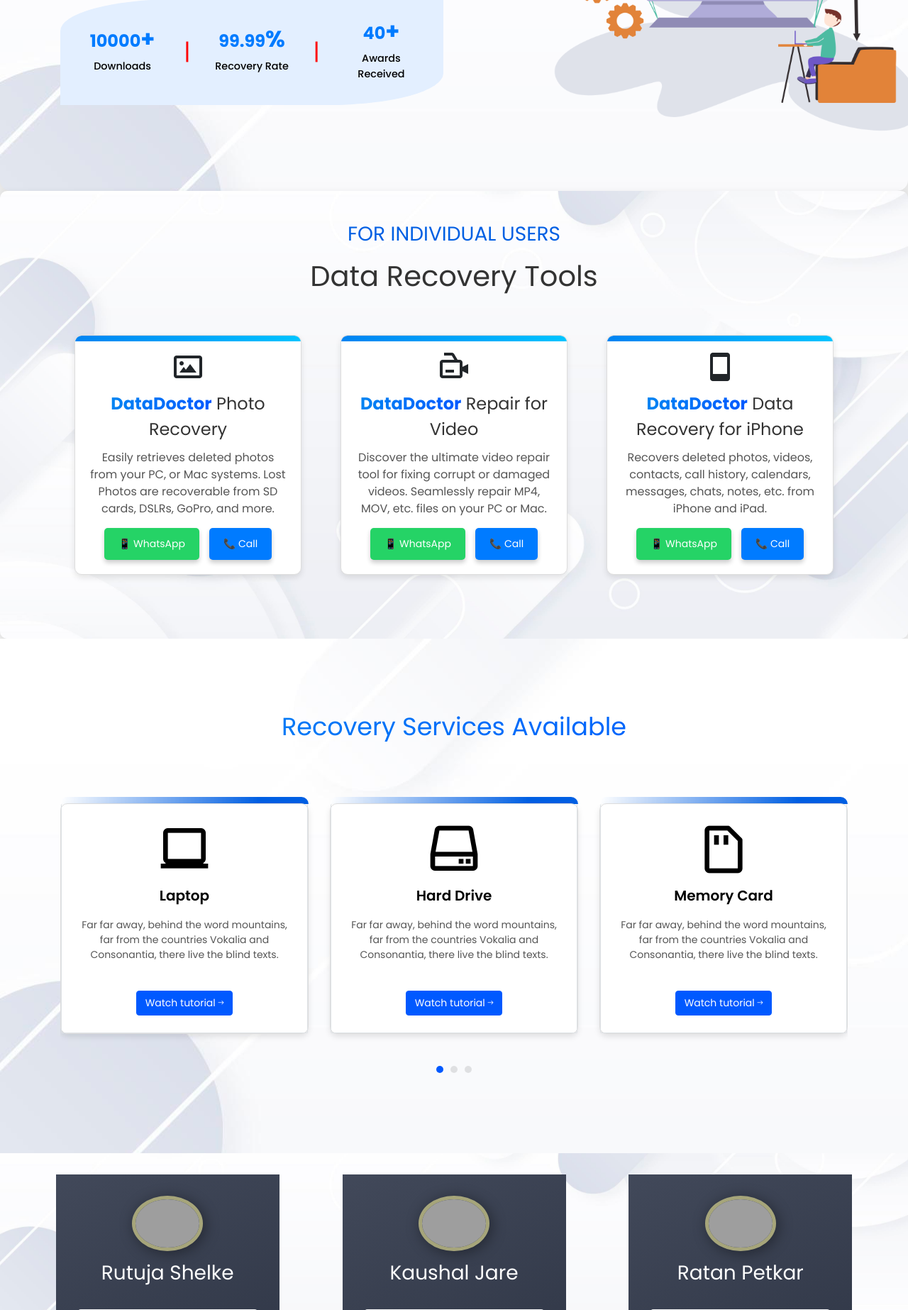
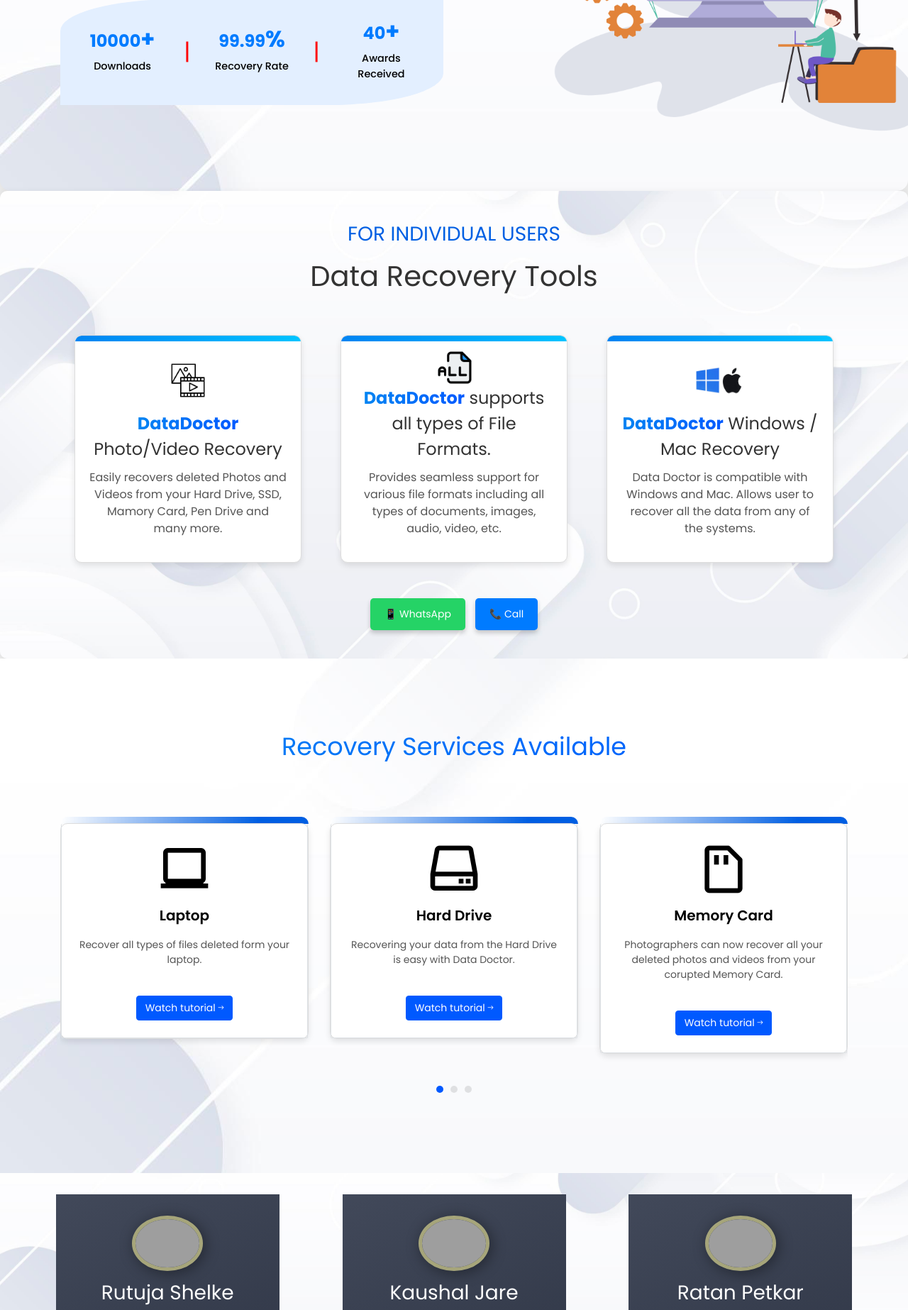
Before and after one commit to ShantanuHon99/DataDoctorr, a Laravel app: page / in a window 1280 px wide. Shown: the part 474-2320 px from the top of the page at 71% size. Run offline with Laravel 12, Linux system fonts and the light colour scheme; some libraries are stand-ins or nearby versions; grey boxes are pictures that could not be loaded.

Commit message:
Final Changes Done !!!

```diff
--- a/public/css/tools.css
+++ b/public/css/tools.css
@@ -74,6 +74,14 @@
     font-size: 1.4em;
     margin-bottom: 10px;
     color: #333;
+}
+
+.card-image {
+    display: block;
+    margin:  auto;
+    align-content : auto;
+    width: 50px;
+    height: 50px;
 }
 
 h4 span {
--- a/resources/views/demo.blade.php
+++ b/resources/views/demo.blade.php
@@ -8,10 +8,10 @@
 
     <link href="https://fonts.googleapis.com/css?family=Poppins:300,400,500,600,700,800,900" rel="stylesheet">
 
-    <link rel="stylesheet" href="{{ asset('css/owl.carousel.min.css') }}">
-    <link rel="stylesheet" href="{{ asset('css/owl.theme.default.min.css') }}">
+    <link rel="stylesheet" href="<?php echo e(asset('css/owl.carousel.min.css')); ?>">
+    <link rel="stylesheet" href="<?php echo e(asset('css/owl.theme.default.min.css')); ?>">
     <link rel="stylesheet" href="https://cdnjs.cloudflare.com/ajax/libs/ionicons/4.5.6/css/ionicons.min.css">
-    <link rel="stylesheet" href="{{ asset('css/demo.css') }}">
+    <link rel="stylesheet" href="<?php echo e(asset('css/demo.css')); ?>">
 
 </head>
 
@@ -30,16 +30,18 @@
                     <div class="col-md-12">
                         <div class="featured-carousel owl-carousel">
                             <div class="item">
-                            <div class="gradient-strip" style="height: 10px; background: linear-gradient(90deg, rgba(255, 255, 255, 0.8) 0%, #005fe3 80%); border-radius: 10px 10px 0 0; margin-bottom: -1px;"></div>
+                                <div class="gradient-strip"
+                                    style="height: 10px; background: linear-gradient(90deg, rgba(255, 255, 255, 0.8) 0%, #005fe3 80%); border-radius: 10px 10px 0 0; margin-bottom: -1px;">
+                                </div>
                                 <div class="blog-entry"
                                     style=" border: 1px solid #ddd; border-radius: 10px; box-shadow: 0px 4px 8px rgba(0,0,0,0.1); background-color: #white; margin-bottom: 20px;">
                                     <div class="text border border-top-0 p-4 d-flex flex-column align-items-center">
                                         <i class='bx bx-mobile'
                                             style="font-size: 80px; margin-bottom: 10px; color:black;"></i>
                                         <!-- Increased size -->
-                                        <h3 class="heading text-center"><a href="#">Mobile</a></h3>
-                                        <p class="text-center">Far far away, behind the word mountains, far from the
-                                            countries Vokalia and Consonantia, there live the blind texts.</p>
+                                        <h3 class="heading text-center"><a href="/video">Mobile</a></h3>
+                                        <p class="text-center">Recover your important detleted files from your mobile
+                                            phone. </p>
                                         <div class="d-flex align-items-center mt-4">
                                             <p class="mb-0">
                                                 <a href="/video" class="btn btn-primary">
@@ -53,7 +55,9 @@
                             </div>
 
                             <div class="item">
-                            <div class="gradient-strip" style="height: 10px; background: linear-gradient(90deg, rgba(255, 255, 255, 0.8) 0%, #005fe3 80%); border-radius: 10px 10px 0 0; margin-bottom: -1px;"></div>
+                                <div class="gradient-strip"
+                                    style="height: 10px; background: linear-gradient(90deg, rgba(255, 255, 255, 0.8) 0%, #005fe3 80%); border-radius: 10px 10px 0 0; margin-bottom: -1px;">
+                                </div>
 
                                 <div class="blog-entry"
                                     style=" border: 1px solid #ddd; border-radius: 10px; box-shadow: 0px 4px 8px rgba(0,0,0,0.1); background-color: #white; margin-bottom: 20px;">
@@ -61,9 +65,8 @@
                                         <i class='bx bx-laptop'
                                             style="font-size: 80px; margin-bottom: 10px; color:black;"></i>
                                         <!-- Increased size -->
-                                        <h3 class="heading text-center"><a href="#">Laptop</a></h3>
-                                        <p class="text-center">Far far away, behind the word mountains, far from the
-                                            countries Vokalia and Consonantia, there live the blind texts.</p>
+                                        <h3 class="heading text-center"><a href="/video">Laptop</a></h3>
+                                        <p class="text-center">Recover all types of files deleted form your laptop. </p>
                                         <div class="d-flex align-items-center mt-4">
                                             <p class="mb-0">
                                                 <a href="/video" class="btn btn-primary">
@@ -76,7 +79,9 @@
                                 </div>
                             </div>
                             <div class="item">
-                            <div class="gradient-strip" style="height: 10px; background: linear-gradient(90deg, rgba(255, 255, 255, 0.8) 0%, #005fe3 80%); border-radius: 10px 10px 0 0; margin-bottom: -1px;"></div>
+                                <div class="gradient-strip"
+                                    style="height: 10px; background: linear-gradient(90deg, rgba(255, 255, 255, 0.8) 0%, #005fe3 80%); border-radius: 10px 10px 0 0; margin-bottom: -1px;">
+                                </div>
 
                                 <div class="blog-entry"
                                     style=" border: 1px solid #ddd; border-radius: 10px; box-shadow: 0px 4px 8px rgba(0,0,0,0.1); background-color: #white; margin-bottom: 20px;">
@@ -84,9 +89,9 @@
                                         <i class='bx bx-hdd'
                                             style="font-size: 80px; margin-bottom: 10px; color:black;"></i>
                                         <!-- Increased size -->
-                                        <h3 class="heading text-center"><a href="#">Hard Drive</a></h3>
-                                        <p class="text-center">Far far away, behind the word mountains, far from the
-                                            countries Vokalia and Consonantia, there live the blind texts.</p>
+                                        <h3 class="heading text-center"><a href="/video">Hard Drive</a></h3>
+                                        <p class="text-center">Recovering your data from the Hard Drive is easy with
+                                            Data Doctor. </p>
                                         <div class="d-flex align-items-center mt-4">
                                             <p class="mb-0">
                                                 <a href="/video" class="btn btn-primary">
@@ -99,7 +104,9 @@
                                 </div>
                             </div>
                             <div class="item">
-                            <div class="gradient-strip" style="height: 10px; background: linear-gradient(90deg, rgba(255, 255, 255, 0.8) 0%, #005fe3 80%); border-radius: 10px 10px 0 0; margin-bottom: -1px;"></div>
+                                <div class="gradient-strip"
+                                    style="height: 10px; background: linear-gradient(90deg, rgba(255, 255, 255, 0.8) 0%, #005fe3 80%); border-radius: 10px 10px 0 0; margin-bottom: -1px;">
+                                </div>
 
                                 <div class="blog-entry"
                                     style=" border: 1px solid #ddd; border-radius: 10px; box-shadow: 0px 4px 8px rgba(0,0,0,0.1); background-color: #white; margin-bottom: 20px;">
@@ -107,9 +114,9 @@
                                         <i class='bx bx-memory-card'
                                             style="font-size: 80px; margin-bottom: 10px; color:black;"></i>
                                         <!-- Increased size -->
-                                        <h3 class="heading text-center"><a href="#">Memory Card</a></h3>
-                                        <p class="text-center">Far far away, behind the word mountains, far from the
-                                            countries Vokalia and Consonantia, there live the blind texts.</p>
+                                        <h3 class="heading text-center"><a href="/video">Memory Card</a></h3>
+                                        <p class="text-center">Photographers can now recover all your deleted photos and
+                                            videos from your corupted Memory Card.</p>
                                         <div class="d-flex align-items-center mt-4">
                                             <p class="mb-0">
                                                 <a href="/video" class="btn btn-primary">
@@ -122,7 +129,9 @@
                                 </div>
                             </div>
                             <div class="item">
-                            <div class="gradient-strip" style="height: 10px; background: linear-gradient(90deg, rgba(255, 255, 255, 0.8) 0%, #005fe3 80%); border-radius: 10px 10px 0 0; margin-bottom: -1px;"></div>
+                                <div class="gradient-strip"
+                                    style="height: 10px; background: linear-gradient(90deg, rgba(255, 255, 255, 0.8) 0%, #005fe3 80%); border-radius: 10px 10px 0 0; margin-bottom: -1px;">
+                                </div>
 
                                 <div class="blog-entry"
                                     style=" border: 1px solid #ddd; border-radius: 10px; box-shadow: 0px 4px 8px rgba(0,0,0,0.1); background-color: #white; margin-bottom: 20px;">
@@ -130,9 +139,9 @@
                                         <i class='bx bx-usb'
                                             style="font-size: 80px; margin-bottom: 10px; color:black;"></i>
                                         <!-- Increased size -->
-                                        <h3 class="heading text-center"><a href="#">USB Data Recovery</a></h3>
-                                        <p class="text-center">Far far away, behind the word mountains, far from the
-                                            countries Vokalia and Consonantia, there live the blind texts.</p>
+                                        <h3 class="heading text-center"><a href="/video">USB Data Recovery</a></h3>
+                                        <p class="text-center">Pen Drives Corupted! No worries, Data Doctor can recover
+                                            your data for you.</p>
                                         <div class="d-flex align-items-center mt-4">
                                             <p class="mb-0">
                                                 <a href="/video" class="btn btn-primary">
@@ -145,7 +154,9 @@
                                 </div>
                             </div>
                             <div class="item">
-                            <div class="gradient-strip" style="height: 10px; background: linear-gradient(90deg, rgba(255, 255, 255, 0.8) 0%, #005fe3 80%); border-radius: 10px 10px 0 0; margin-bottom: -1px;"></div>
+                                <div class="gradient-strip"
+                                    style="height: 10px; background: linear-gradient(90deg, rgba(255, 255, 255, 0.8) 0%, #005fe3 80%); border-radius: 10px 10px 0 0; margin-bottom: -1px;">
+                                </div>
 
                                 <div class="blog-entry"
                                     style=" border: 1px solid #ddd; border-radius: 10px; box-shadow: 0px 4px 8px rgba(0,0,0,0.1); background-color: #white; margin-bottom: 20px;">
@@ -153,9 +164,9 @@
                                         <i class='bx bx-photo-album'
                                             style="font-size: 80px; margin-bottom: 10px; color:black;"></i>
                                         <!-- Increased size -->
-                                        <h3 class="heading text-center"><a href="#">Photo Recovery</a></h3>
-                                        <p class="text-center">Far far away, behind the word mountains, far from the
-                                            countries Vokalia and Consonantia, there live the blind texts.</p>
+                                        <h3 class="heading text-center"><a href="/video">Photo Recovery</a></h3>
+                                        <p class="text-center">Recover all your memories captured in Photos using Data
+                                            Doctor easily.</p>
                                         <div class="d-flex align-items-center mt-4">
                                             <p class="mb-0">
                                                 <a href="/video" class="btn btn-primary">
@@ -168,7 +179,9 @@
                                 </div>
                             </div>
                             <div class="item">
-                            <div class="gradient-strip" style="height: 10px; background: linear-gradient(90deg, rgba(255, 255, 255, 0.8) 0%, #005fe3 80%); border-radius: 10px 10px 0 0; margin-bottom: -1px;"></div>
+                                <div class="gradient-strip"
+                                    style="height: 10px; background: linear-gradient(90deg, rgba(255, 255, 255, 0.8) 0%, #005fe3 80%); border-radius: 10px 10px 0 0; margin-bottom: -1px;">
+                                </div>
 
                                 <div class="blog-entry"
                                     style=" border: 1px solid #ddd; border-radius: 10px; box-shadow: 0px 4px 8px rgba(0,0,0,0.1); background-color: #white; margin-bottom: 20px;">
@@ -176,9 +189,9 @@
                                         <i class='bx bxs-videos'
                                             style="font-size: 80px; margin-bottom: 10px; color:black;"></i>
                                         <!-- Increased size -->
-                                        <h3 class="heading text-center"><a href="#">Video Recovery</a></h3>
-                                        <p class="text-center">Far far away, behind the word mountains, far from the
-                                            countries Vokalia and Consonantia, there live the blind texts.</p>
+                                        <h3 class="heading text-center"><a href="/video">Video Recovery</a></h3>
+                                        <p class="text-center">Data Doctor can even recover your deleted Videos from
+                                            your devices.</p>
                                         <div class="d-flex align-items-center mt-4">
                                             <p class="mb-0">
                                                 <a href="/video" class="btn btn-primary">
@@ -199,11 +212,12 @@
             </div>
         </section>
     </div>
-    <script src="{{ asset('js/jquery.min.js') }}"></script>
-    <script src="{{ asset('js/popper.js') }}"></script>
-    <script src="{{ asset('js/bootstrap.min.js') }}"></script>
-    <script src="{{ asset('js/owl.carousel.min.js') }}"></script>
-    <script src="{{ asset('js/demo.js') }}"></script>
+    <script src="<?php echo e(asset('js/jquery.min.js')); ?>"></script>
+    <script src="<?php echo e(asset('js/popper.js')); ?>"></script>
+    <script src="<?php echo e(asset('js/bootstrap.min.js')); ?>"></script>
+    <script src="<?php echo e(asset('js/owl.carousel.min.js')); ?>"></script>
+    <script src="<?php echo e(asset('js/demo.js')); ?>"></script>
 </body>
 
 </html>
+<?php /**PATH C:\Users\USER\Desktop\Namaskar Patil\Projects\DataDoctorr-Final1\resources\views/demo.blade.php ENDPATH**/ ?>
--- a/resources/views/tools.blade.php
+++ b/resources/views/tools.blade.php
@@ -5,7 +5,7 @@
     <meta charset="UTF-8">
     <meta name="viewport" content="width=device-width, initial-scale=1.0">
     <title>Data Recovery Tools</title>
-    <link rel="stylesheet" href={{asset('../css/tools.css')}}>
+    <link rel="stylesheet" href=<?php echo e(asset('../css/tools.css')); ?>>
     <link href="https://stackpath.bootstrapcdn.com/bootstrap/5.1.3/css/bootstrap.min.css" rel="stylesheet">
     <link rel="stylesheet" href="https://cdnjs.cloudflare.com/ajax/libs/font-awesome/4.7.0/css/font-awesome.min.css">
     <link rel='stylesheet' href='https://unpkg.com/boxicons@2.1.1/css/boxicons.min.css'>
@@ -14,15 +14,30 @@
 
 <body>
     <div id="services"></div>
-    <div class="tool-container">
+        <div class="tool-container">
         <h3>FOR INDIVIDUAL USERS</h3>
         <h1>Data Recovery Tools</h1>
         <div class="cards">
+            <div class="card" style="padding: 20px; border: 1px solid #ddd; border-radius: 10px; margin-bottom: 20px; box-shadow: 0 4px 8px rgba(0, 0, 0, 0.1);">
+            <img src="images/pv.png" alt="Photo/Video Icon" style="width: 50px; height: 50px; margin-bottom: 10px;margin: auto;">
+            <h4 style="margin-bottom: 10px; font-size: 1.5rem;"><span>DataDoctor</span> Photo/Video Recovery</h4>
+            <p style="margin-bottom: 15px; font-size: 1rem; color: #555;">Easily recovers deleted Photos and Videos from your Hard Drive, SSD, Mamory Card, Pen Drive and many more. </p>
+
+        </div>
+
+            <div class="card" style="padding: 20px; border: 1px solid #ddd; border-radius: 10px; margin-bottom: 20px; box-shadow: 0 4px 8px rgba(0, 0, 0, 0.1);">
+            <img src="images/ff.png" alt="File Formats Icon" style="width: 50px; height: 50px; margin-bottom: 10px;margin: auto;">
+            <h4 style="margin-bottom: 10px; font-size: 1.5rem;"><span>DataDoctor</span> supports all types of File Formats.</h4>
+            <p style="margin-bottom: 15px; font-size: 1rem; color: #555;">Provides seamless support for various file formats including all types of documents, images, audio, video, etc.</p>
+
+        </div>
         <div class="card" style="padding: 20px; border: 1px solid #ddd; border-radius: 10px; margin-bottom: 20px; box-shadow: 0 4px 8px rgba(0, 0, 0, 0.1);">
-    <i class='bx bx-image' style="font-size: 3rem; margin-bottom: 10px;"></i>
-    <h4 style="margin-bottom: 10px; font-size: 1.5rem;"><span>DataDoctor</span> Photo Recovery</h4>
-    <p style="margin-bottom: 15px; font-size: 1rem; color: #555;">Easily retrieves deleted photos from your PC, or Mac systems. Lost Photos are recoverable from SD cards, DSLRs, GoPro, and more.</p>
-    <div>
+        <img src="images/wm.png" alt="Windows/Mac Icon" style="width: 70px; height: 50px; margin-bottom: 10px; margin: auto;">
+        <h4 style="margin-bottom: 10px; font-size: 1.5rem;"><span>DataDoctor</span> Windows / Mac Recovery</h4>
+        <p style="margin-bottom: 15px; font-size: 1rem; color: #555;">Data Doctor is compatible with Windows and Mac. Allows user to recover all the data from any of the systems.</p>
+        </div>
+        </div>
+        <div>
         <a href="https://wa.me/917769081078" target="_blank" style="text-decoration: none;">
             <button style="padding: 10px 20px; background-color: #25D366; color: white; border: none; border-radius: 5px; cursor: pointer; box-shadow: 0 4px 6px rgba(0, 0, 0, 0.2); margin-right: 10px;">📱 WhatsApp</button>
         </a>
@@ -30,38 +45,6 @@
             <button style="padding: 10px 20px; background-color: #007bff; color: white; border: none; border-radius: 5px; cursor: pointer; box-shadow: 0 4px 6px rgba(0, 0, 0, 0.2);">📞 Call</button>
         </a>
     </div>
-</div>
-
-<div class="card" style="padding: 20px; border: 1px solid #ddd; border-radius: 10px; margin-bottom: 20px; box-shadow: 0 4px 8px rgba(0, 0, 0, 0.1);">
-    <i class='bx bx-video-recording' style="font-size: 3rem; margin-bottom: 10px;"></i>
-    <h4 style="margin-bottom: 10px; font-size: 1.5rem;"><span>DataDoctor</span> Repair for Video</h4>
-    <p style="margin-bottom: 15px; font-size: 1rem; color: #555;">Discover the ultimate video repair tool for fixing corrupt or damaged videos. Seamlessly repair MP4, MOV, etc. files on your PC or Mac.</p>
-    <div>
-        <a href="https://wa.me/917769081078" target="_blank" style="text-decoration: none;">
-            <button style="padding: 10px 20px; background-color: #25D366; color: white; border: none; border-radius: 5px; cursor: pointer; box-shadow: 0 4px 6px rgba(0, 0, 0, 0.2); margin-right: 10px;">📱 WhatsApp</button>
-        </a>
-        <a href="tel:+917769081078" style="text-decoration: none;">
-            <button style="padding: 10px 20px; background-color: #007bff; color: white; border: none; border-radius: 5px; cursor: pointer; box-shadow: 0 4px 6px rgba(0, 0, 0, 0.2);">📞 Call</button>
-        </a>
-    </div>
-</div>
-
-<div class="card" style="padding: 20px; border: 1px solid #ddd; border-radius: 10px; margin-bottom: 20px; box-shadow: 0 4px 8px rgba(0, 0, 0, 0.1);">
-    <i class='bx bx-mobile' style="font-size: 3rem; margin-bottom: 10px;"></i>
-    <h4 style="margin-bottom: 10px; font-size: 1.5rem;"><span>DataDoctor</span> Data Recovery for iPhone</h4>
-    <p style="margin-bottom: 15px; font-size: 1rem; color: #555;">Recovers deleted photos, videos, contacts, call history, calendars, messages, chats, notes, etc. from iPhone and iPad.</p>
-    <div>
-        <a href="https://wa.me/917769081078" target="_blank" style="text-decoration: none;">
-            <button style="padding: 10px 20px; background-color: #25D366; color: white; border: none; border-radius: 5px; cursor: pointer; box-shadow: 0 4px 6px rgba(0, 0, 0, 0.2); margin-right: 10px;">📱 WhatsApp</button>
-        </a>
-        <a href="tel:+917769081078" style="text-decoration: none;">
-            <button style="padding: 10px 20px; background-color: #007bff; color: white; border: none; border-radius: 5px; cursor: pointer; box-shadow: 0 4px 6px rgba(0, 0, 0, 0.2);">📞 Call</button>
-        </a>
-    </div>
-</div>
-
-        </div>
     </div>
 </body>
-
-</html>
+</html><?php /**PATH C:\Users\USER\Desktop\Namaskar Patil\DataDoctorr\resources\views/tools.blade.php ENDPATH**/ ?>
```
Also changed, not shown: resources/views/video.blade.php (+14 -9 lines), public/images/amazon.png (deleted), public/images/anand.png (added), public/images/arogyam.png (added), public/images/ff.png (added), public/images/google.png (deleted), public/images/gs.png (deleted), public/images/microsoft.png (deleted), public/images/pv.png (added), public/images/shivam.png (added), public/images/smart.jpg (added), public/images/smartc.png (added), public/images/wm.png (added). Lines whose indentation alone changed are shown as unchanged.
